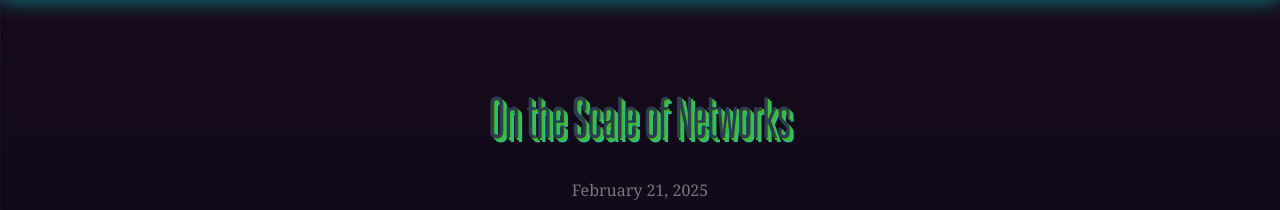
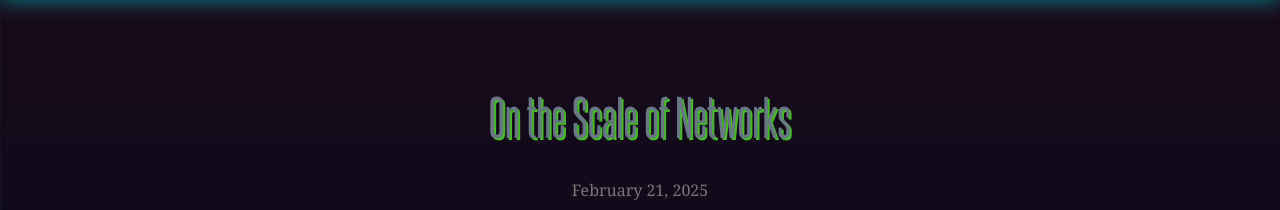
Before and after one commit to DhruvPareek/website, a React (Vite) app: page /scaleEssay in a window 1280 px wide. Shown: the part 470-680 px from the top of the page. Built offline with nearby package versions, Linux system fonts and the light colour scheme.

Commit message:
Updated essay styling

```diff
--- a/src/Styling/Essay.css
+++ b/src/Styling/Essay.css
@@ -4,7 +4,7 @@
     padding: 20px;
     font-family: 'Georgia', serif;
     line-height: 1.8;
-    color: #333;
+    color: #e7e7e7;
 }
 
 .essay-title {
@@ -12,10 +12,9 @@
     font-size: 50px;
     font-family: 'Steelfish', sans-serif;
     position: relative;
-    color: #2b3e50;
+    color: #697785;
     text-shadow:
-    2px 2px 0 #43ba26,
-    4px 4px 0 #2dbd83;
+    2px 2px 0 #43ba26;
     margin-bottom: 5px;
   }
 
```
